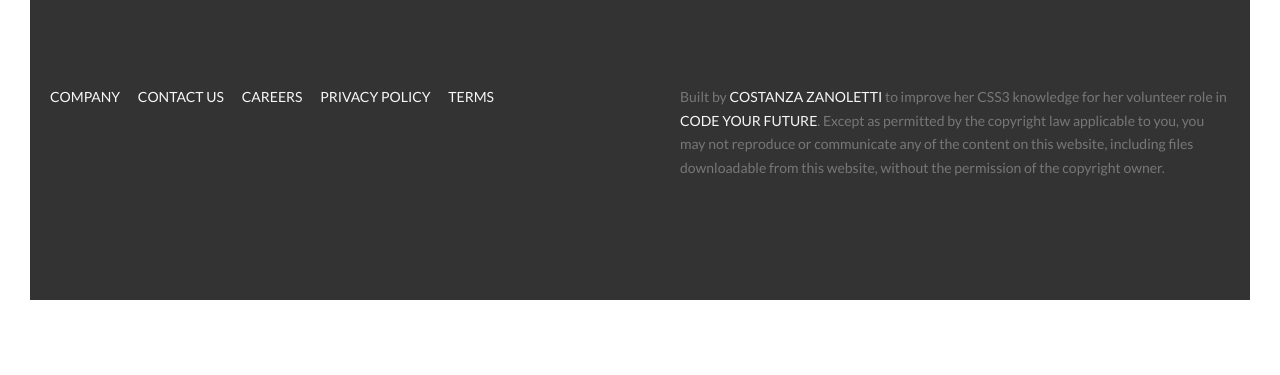
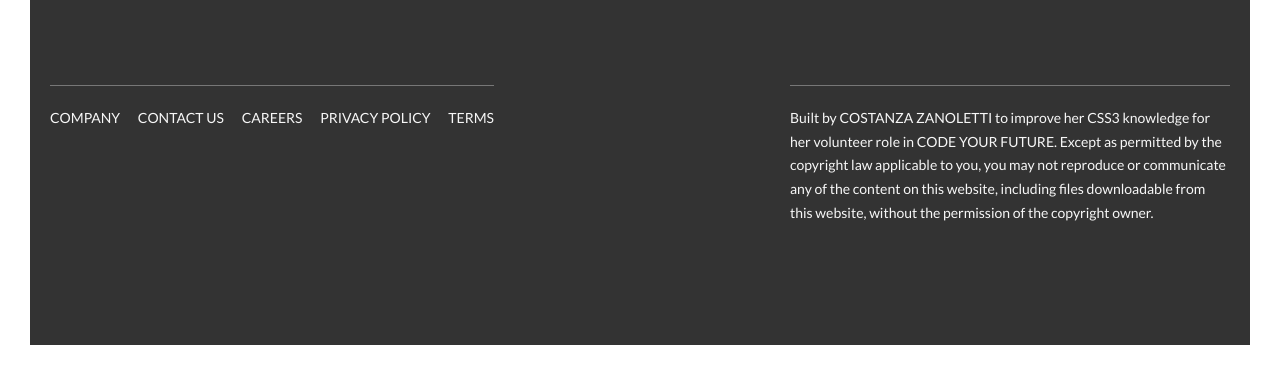
Before and after one commit to costanzazanoletti/Natours, a website: page index.html in a window 1280 px wide. Shown: the part 5789-6164 px from the top of the page. Before the commit the page ends 6119 px from the top, so only its background shows below. Drawn offline with Linux system fonts and the light colour scheme.

Commit message:
Finished footer

```diff
--- a/sass/layout/_footer.scss
+++ b/sass/layout/_footer.scss
@@ -1,4 +1,5 @@
 .footer {
+  color: $color-gray-light-1;
   background-color: $color-gray-dark-3;
   padding: 10rem 0;
   font-size: 1.4rem;
@@ -14,6 +15,9 @@
   }
 
   &__navigation {
+    border-top: 1px solid $color-gray-dark;
+    padding-top: 2rem;
+    display: inline-block;
   }
 
   &__list {
@@ -25,6 +29,13 @@
     &:not(:last-child) {
       margin-right: 1.5rem;
     }
+  }
+
+  &__copyright {
+    border-top: 1px solid $color-gray-dark;
+    padding-top: 2rem;
+    width: 80%;
+    float: right;
   }
 
   &__link {
```
Also changed, not shown: css/style.css.
